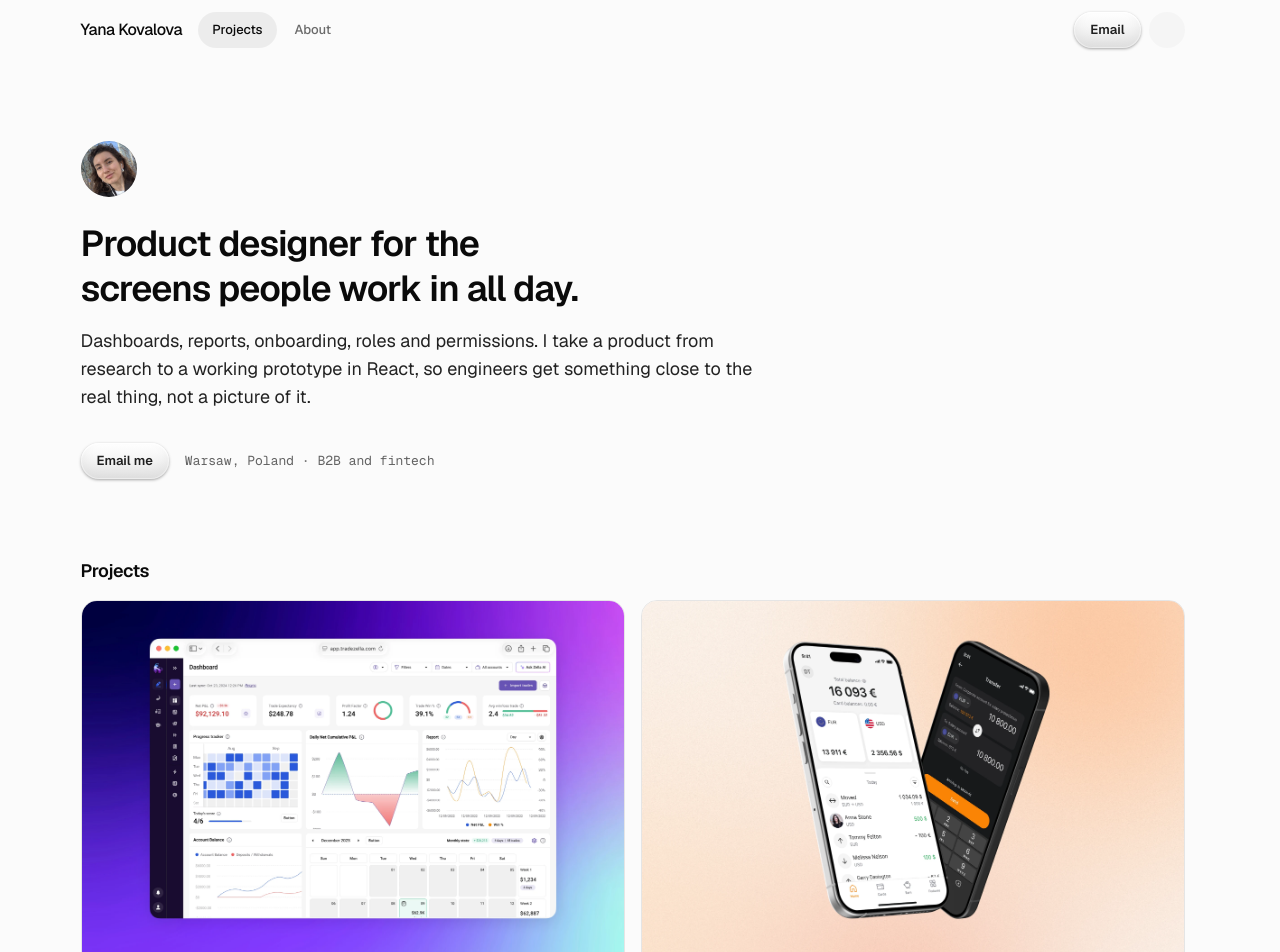
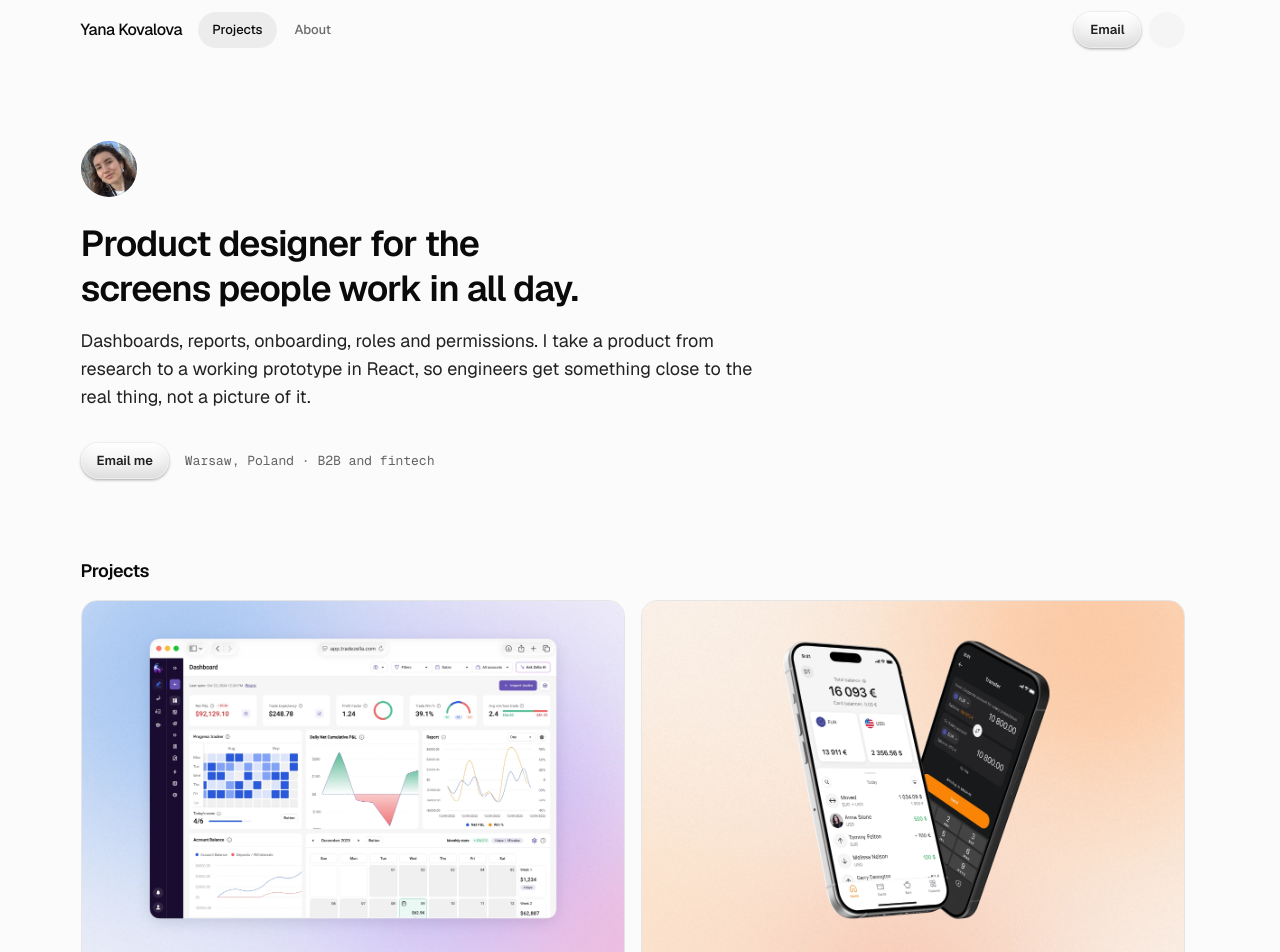
Before and after one commit to yana-k07/portfolio, a Next.js app: page / in a window 1280 px wide. Shown: the top 952 px of the page. Built offline with nearby package versions, Linux system fonts and the light colour scheme; some icons are missing.

Commit message:
TradeZella home card: dashboard on the logo gradient
Co-Authored-By: Claude Opus 5.5 <noreply@anthropic.com>
Claude-Session: https://claude.ai/code/session_01JdBbVxvSpMtVivTK7th3ph

```diff
--- a/app/page.tsx
+++ b/app/page.tsx
@@ -50,8 +50,8 @@ const PROJECTS: Project[] = [
     logo: '/assets/logos/tradezella.png',
     title: 'Redesigning 50+ trading reports',
     fact: '+15% report views · +11% time in reports',
-    cover: asset('tradezella-cover-dashboard.webp'),
-    coverDark: asset('tradezella-cover-dashboard.webp'),
+    cover: asset('tradezella-cover-logo.webp'),
+    coverDark: asset('tradezella-cover-logo.webp'),
   },
   {
     slug: 'yetlo',
```
Also changed, not shown: public/assets/tradezella-cover-dashboard.webp (deleted), public/assets/tradezella-cover-logo.webp (added).
